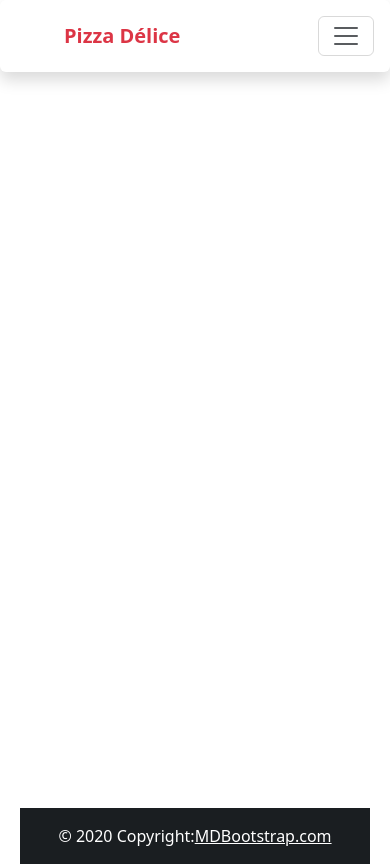
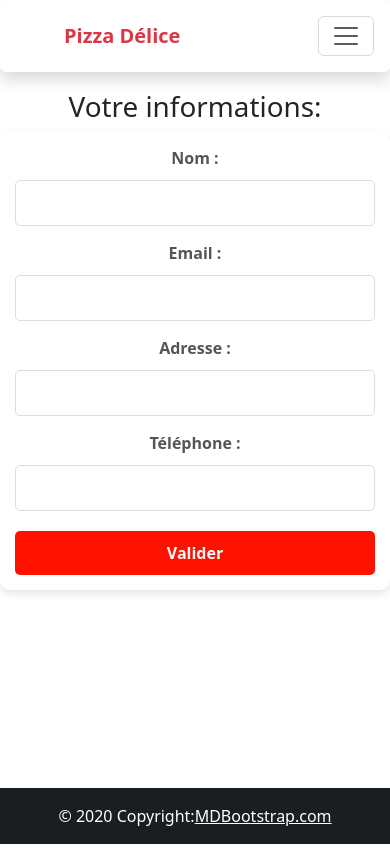
Before and after one commit to lakbita-fatimaezzahra/projetJs, a React (Create React App) app in the folder firstapp/: page /customer-info in a window 390 px wide. Built offline with nearby package versions, Linux system fonts and the light colour scheme.

Commit message:
added by kenza

```diff
--- a/firstapp/src/App.js
+++ b/firstapp/src/App.js
@@ -8,6 +8,8 @@ import HomeScreen from './screens/HomeScreen';
 import CartScreen from './screens/CartScreen';
 import AboutScreen from './screens/AboutScreen';
 import ContactScreen from './screens/ContactScreen';
+import CustomerForm from "./screens/CustomerForm";
+
 import bootstrap from '../node_modules/bootstrap/dist/css/bootstrap.min.css';
 
 import LoginScreen from './screens/LoginScreen';
@@ -29,6 +31,9 @@ function App() {
             <Route path="/About" element={<AboutScreen />} />
             <Route path="/Contact" element={<ContactScreen />} />
             <Route path="/confirmation" element={<ConfirmationPage />} />
+            <Route path="/customer-info" element={<CustomerForm />} />
+
+
           </Routes>
 
           <Footer />
--- a/firstapp/src/screens/CartScreen.jsx
+++ b/firstapp/src/screens/CartScreen.jsx
@@ -21,6 +21,14 @@ export default function CartScreen() {
         (sum, item) => sum + item.prices[0][item.varient] * item.quantite,
         0
     );
+
+    const handleCommander = () => {
+        if (cartItems.length === 0) {
+            alert("Votre panier est vide. Veuillez ajouter des articles avant de continuer.");
+        } else {
+            navigate("/customer-info");
+        }
+    };
     return (
         <div style={{ marginTop: "90px", marginBottom: "40px" }}>
             <div className="cart-container">
@@ -37,9 +45,6 @@ export default function CartScreen() {
                                 <div>
                                     <p className="name">{item.Nom_Pizza}</p>
                                 </div>
-                            </div>
-                            <div className="col">
-                                <p className="description">{item.description || "Description non disponible"}</p>
                             </div>
                             <div className="col">
                                 <p className="size">{item.varient}</p>
@@ -76,11 +81,9 @@ export default function CartScreen() {
                 ))}
 
                 <div className="cart-total">Total : &euro; {total.toFixed(2)}</div>
-                <button className="checkout-btn" >
-                    Validation
+                <button className="checkout-btn" onClick={handleCommander}>
+                    Commander
                 </button>
-
-
             </div>
         </div>
     );
--- /dev/null
+++ b/firstapp/src/screens/CustomerForm.jsx
@@ -0,0 +1,89 @@
+import React, { useState } from "react";
+import axios from "axios";
+import "./customer.css";
+
+export default function CustomerForm() {
+    const [formData, setFormData] = useState({
+        name: "",
+        email: "",
+        address: "",
+        phone: ""
+    });
+
+    const handleChange = (e) => {
+        setFormData({
+            ...formData,
+            [e.target.name]: e.target.value
+        });
+    };
+
+    const handleSubmit = (e) => {
+        e.preventDefault();
+
+        // Envoyer les données via Axios
+        axios.post('http://localhost/emsi/projetJs/firstapp/back_end/form.php', formData)
+            .then(response => {
+                if (response.data.success) {
+                    alert("Commande validée avec succès !");
+                    window.location.href = '/'; // Rediriger après la soumission réussie
+                } else {
+                    alert("Erreur: " + response.data.message);
+                }
+            })
+            .catch(error => {
+                console.error("Erreur lors de l'envoi des données:", error);
+                alert("Une erreur est survenue.");
+            });
+    };
+
+    return (
+        <div style={{ marginTop: "90px", marginBottom: "40px" }}>
+            <h1>Votre informations:</h1>
+            <form onSubmit={handleSubmit} className="customer-form">
+                <label>
+                    Nom :
+                    <input
+                        type="text"
+                        name="name"
+                        value={formData.name}
+                        onChange={handleChange}
+                        required
+                    />
+                </label>
+                <label>
+                    Email :
+                    <input
+                        type="email"
+                        name="email"
+                        value={formData.email}
+                        onChange={handleChange}
+                        required
+                    />
+                </label>
+                <label>
+                    Adresse :
+                    <input
+                        type="text"
+                        name="address"
+                        value={formData.address}
+                        onChange={handleChange}
+                        required
+                    />
+                </label>
+                <label>
+                    Téléphone :
+                    <input
+                        type="tel"
+                        name="phone"
+                        value={formData.phone}
+                        onChange={handleChange}
+                        required
+                    />
+                </label>
+                <button type="submit" className="submit-btn">
+                    Valider
+                </button>
+            </form>
+        </div>
+    );
+}
--- a/firstapp/src/screens/LoginScreen.jsx
+++ b/firstapp/src/screens/LoginScreen.jsx
@@ -3,23 +3,35 @@ import { Modal, Button } from 'react-bootstrap';
 import { Link, useNavigate } from 'react-router-dom';
 import axios from 'axios';
 
-// Fonction pour vérifier si l'utilisateur est connecté
+// Fonction de validation pour un mot de passe sécurisé (min 8 caractères, et au moins une majuscule)
+const passwordRegex = /^(?=.*[A-Z]).{8,}$/;
+
 export const isUserLoggedIn = () => !!localStorage.getItem("userId");
 
-// Fonction de déconnexion
 export const logoutUser = () => {
     localStorage.removeItem("userId");
 };
 
-// Modal Login
 export function LoginModal({ show, handleClose, handleLogin, errorMessage, handleSwitchToRegister, username, setUsername, password, setPassword }) {
+    const [passwordError, setPasswordError] = useState("");
+
+    const handleSubmit = (e) => {
+        e.preventDefault();
+        if (!passwordRegex.test(password)) {
+            setPasswordError("Le mot de passe doit contenir au moins 8 caractères et une lettre majuscule.");
+        } else {
+            setPasswordError("");
+            handleLogin(e);  // Appeler handleLogin si la validation réussie
+        }
+    };
+
     return (
         <Modal show={show} onHide={handleClose} centered>
             <Modal.Header closeButton>
                 <Modal.Title>Connexion</Modal.Title>
             </Modal.Header>
             <Modal.Body>
-                <form onSubmit={handleLogin}>
+                <form onSubmit={handleSubmit}>
                     <div className="form-group">
                         <label>Nom d'utilisateur</label>
                         <input
@@ -43,6 +55,7 @@ export function LoginModal({ show, handleClose, handleLogin, errorMessage, handl
                             required
                             name="password"
                         />
+                        {passwordError && <div className="text-danger mt-2">{passwordError}</div>}
                     </div>
                     <button type="submit" className="btn btn-primary mt-3 w-100">
                         Se connecter
@@ -60,15 +73,26 @@ export function LoginModal({ show, handleClose, handleLogin, errorMessage, handl
     );
 }
 
-// Modal Register
 export function RegisterModal({ show, handleClose, handleRegister, registerMessage, handleSwitchToLogin, name, setName, username, setUsername, password, setPassword }) {
+    const [passwordError, setPasswordError] = useState("");
+
+    const handleSubmit = (e) => {
+        e.preventDefault();
+        if (!passwordRegex.test(password)) {
+            setPasswordError("Le mot de passe doit contenir au moins 8 caractères et une lettre majuscule.");
+        } else {
+            setPasswordError("");
+            handleRegister(e);  // Appeler handleRegister si la validation réussie
+        }
+    };
+
     return (
         <Modal show={show} onHide={handleClose} centered>
             <Modal.Header closeButton>
                 <Modal.Title>Inscription</Modal.Title>
             </Modal.Header>
             <Modal.Body>
-                <form onSubmit={handleRegister}>
+                <form onSubmit={handleSubmit}>
                     <div className="form-group">
                         <label>Nom</label>
                         <input
@@ -104,6 +128,7 @@ export function RegisterModal({ show, handleClose, handleRegister, registerMessa
                             required
                             name="password"
                         />
+                        {passwordError && <div className="text-danger mt-2">{passwordError}</div>}
                     </div>
                     <button type="submit" className="btn btn-primary mt-3 w-100">
                         S'inscrire
@@ -121,15 +146,21 @@ export function RegisterModal({ show, handleClose, handleRegister, registerMessa
     );
 }
 
-// LoginScreen Component
 export default function LoginScreen() {
     const [email, setEmail] = useState('');
     const [password, setPassword] = useState('');
     const [error, setError] = useState(null);
     const navigate = useNavigate();
+    const [passwordError, setPasswordError] = useState('');
 
     const handleLogin = (event) => {
         event.preventDefault();
+        if (!passwordRegex.test(password)) {
+            setPasswordError("Le mot de passe doit contenir au moins 8 caractères et une lettre majuscule.");
+            return;
+        } else {
+            setPasswordError("");
+        }
 
         // Validation de base
         if (!email || !password) {
@@ -145,9 +176,8 @@ export default function LoginScreen() {
             .post('http://localhost/emsi/projetJs/firstapp/back_end/login.php', { email, password })
             .then((response) => {
                 if (response.data.success) {
-                    // Stocker le token ou rediriger l'utilisateur après connexion réussie
                     alert("Connexion réussie !");
-                    navigate('/dashboard'); // Changez '/dashboard' avec la route de la page principale après connexion
+                    navigate('/dashboard');
                 } else {
                     setError(response.data.message || "Email ou mot de passe invalide.");
                 }
@@ -182,6 +212,7 @@ export default function LoginScreen() {
                                 value={password}
                                 onChange={(e) => setPassword(e.target.value)} // Mise à jour de l'état
                             />
+                            {passwordError && <div className="text-danger mt-2">{passwordError}</div>}
                             <button type="submit" className="btn btn-primary mt-3">Se connecter</button>
                             <div className="mt-3 text-center">
                                 <p>
--- /dev/null
+++ b/firstapp/src/screens/customer.css
@@ -0,0 +1,90 @@
+body {
+    font-family: Arial, sans-serif;
+    background-color: #f9f9f9;
+    margin: 0;
+    padding: 0;
+}
+
+.customer-form {
+    max-width: 500px;
+    margin: 0 auto;
+    background-color: #ffffff;
+    padding: 20px;
+    border-radius: 10px;
+    box-shadow: 0 4px 8px rgba(0, 0, 0, 0.1);
+}
+
+.customer-form h1 {
+    text-align: center;
+    margin-bottom: 20px;
+    color: #333;
+}
+
+.customer-form label {
+    display: block;
+    margin-bottom: 15px;
+    font-weight: bold;
+    color: #555;
+}
+
+.customer-form input {
+    width: 100%;
+    padding: 10px;
+    margin-top: 5px;
+    border: 1px solid #ddd;
+    border-radius: 5px;
+    font-size: 16px;
+}
+
+.customer-form input:focus {
+    outline: none;
+    border-color: #ff1100;
+    box-shadow: 0 0 5px rgba(255, 60, 0, 0.5);
+}
+
+.submit-btn {
+    display: block;
+    width: 100%;
+    padding: 10px;
+    background-color: #ff1100;
+    color: #fff;
+    border: none;
+    border-radius: 5px;
+    font-size: 18px;
+    font-weight: bold;
+    cursor: pointer;
+    margin-top: 20px;
+    transition: background-color 0.3s ease;
+}
+
+.submit-btn:hover {
+    background-color: #ff1100;
+}
+
+.submit-btn:active {
+    background-color: #ff1100;
+}
+
+.customer-form input::placeholder {
+    color: #aaa;
+}
+
+.customer-form input[type="tel"],
+.customer-form input[type="email"],
+.customer-form input[type="text"] {
+    font-family: 'Arial', sans-serif;
+}
+
+@media (max-width: 600px) {
+    .customer-form {
+        padding: 15px;
+    }
+
+    .customer-form h1 {
+        font-size: 22px;
+    }
+
+    .submit-btn {
+        font-size: 16px;
+    }
+}
```
Also changed, not shown: 2 other files (tests, documents, lock files or other folders).
